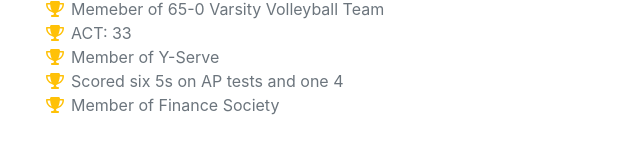
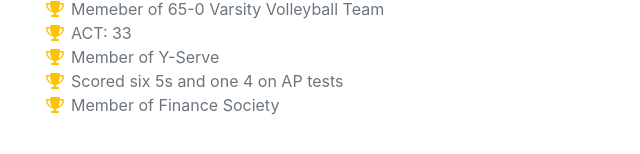
Before and after one commit to dgugler/FinalProject, a plain HTML site: page index.html in a window 1280 px wide. Shown: the part 4618-4772 px from the top of the page, 289-929 px from the left. Drawn offline with nearby package versions, Linux system fonts and the light colour scheme; a web font is replaced by a local one.

Commit message:
Update index.html

```diff
--- a/index.html
+++ b/index.html
@@ -175,7 +175,7 @@
                         </li>
                         <li>
                             <span class="fa-li"><i class="fas fa-trophy text-warning"></i></span>
-                            Scored six 5s on AP tests and one 4
+                            Scored six 5s and one 4 on AP tests
                         </li>
                         <li>
                             <span class="fa-li"><i class="fas fa-trophy text-warning"></i></span>
```
